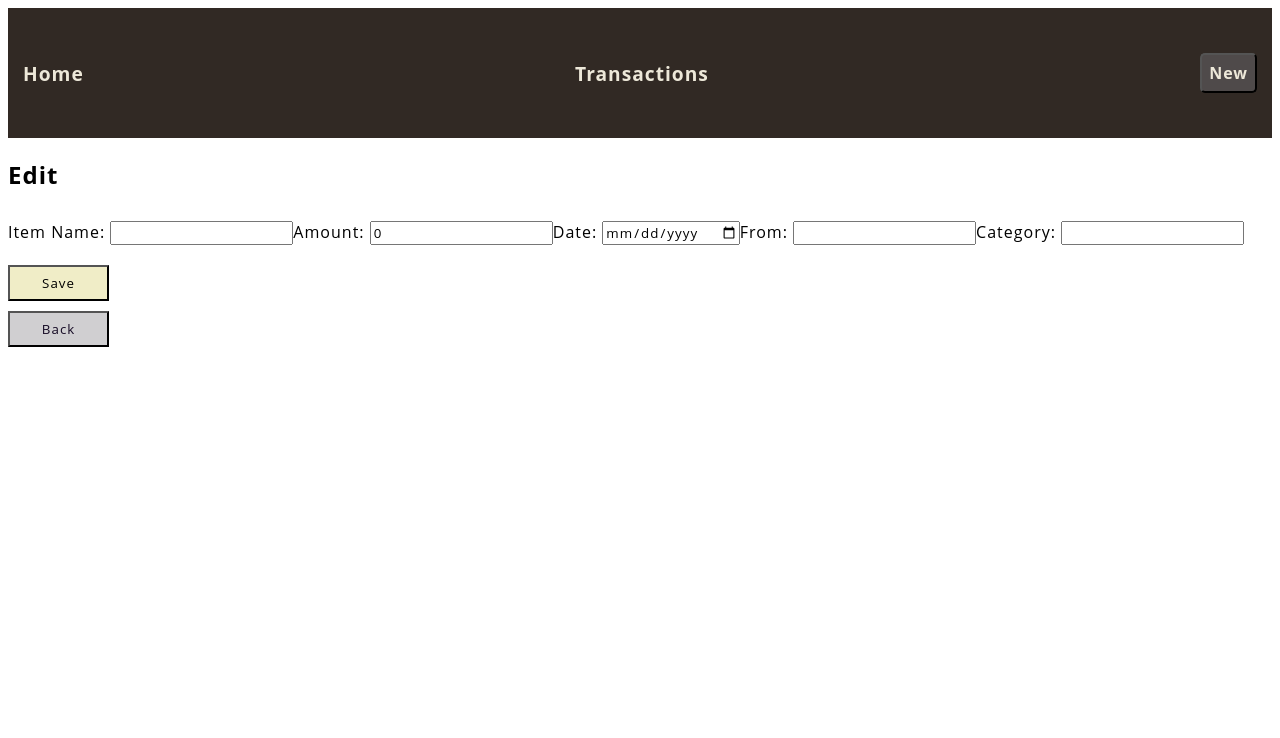
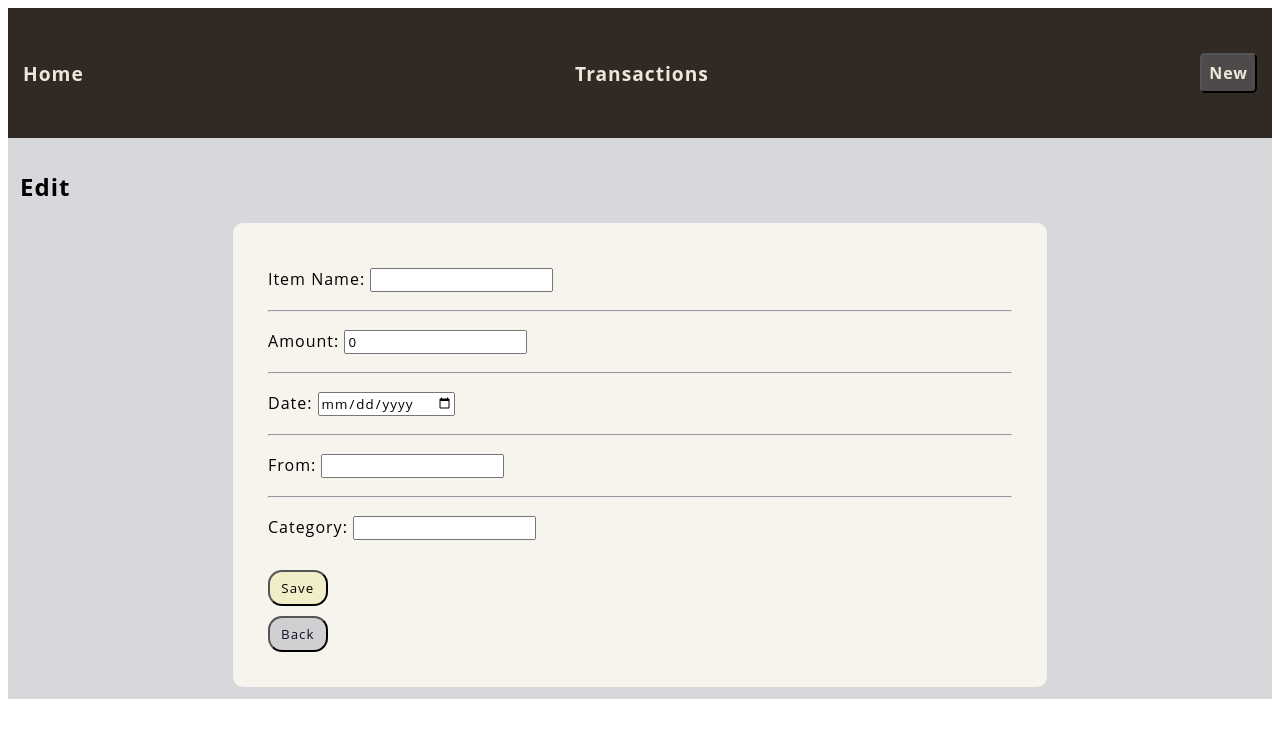
Before and after one commit to minagrullon/Budget-App-Frontend, a React (Create React App) app: page /transactions/1/edit in a window 1280 px wide. Shown: the top 738 px of the page. Built offline with nearby package versions, Linux system fonts and the light colour scheme; no server answers; the HTML template or start-up script is replaced by a standard one.

Commit message:
simplified css

```diff
--- a/src/Components/EditForm.js
+++ b/src/Components/EditForm.js
@@ -52,6 +52,7 @@ export default function EditForm() {
             required
           ></input>
         </label>
+        <hr></hr>
         <label htmlFor="amount" className="item">
           Amount:{" "}
           <input
@@ -63,6 +64,7 @@ export default function EditForm() {
             onChange={handleTextChanges}
           ></input>
         </label>
+        <hr></hr>
         <label htmlFor="date" className="item">
           Date:{" "}
           <input
@@ -74,6 +76,7 @@ export default function EditForm() {
             onChange={handleTextChanges}
           ></input>
         </label>
+        <hr></hr>
         <label htmlFor="from" className="item">
           From:{" "}
           <input
@@ -85,6 +88,7 @@ export default function EditForm() {
             onChange={handleTextChanges}
           ></input>
         </label>
+        <hr></hr>
         <label htmlFor="category" className="item">
           Category:{" "}
           <input
--- /dev/null
+++ b/src/Pages/Edit.css
@@ -0,0 +1,36 @@
+.edit_page {
+  padding: 12px;
+  display: block;
+  background-color: rgb(215, 215, 220);
+}
+
+.edit_form {
+  margin-top: 10px;
+  margin-left: 10px;
+  padding: 35px;
+  background-color: rgb(246, 244, 237);
+  display: grid;
+
+  margin-left: auto;
+  margin-right: auto;
+
+  width: 60%;
+  height: 50%;
+  border-radius: 10px;
+}
+
+input {
+  margin-bottom: 10px;
+  margin-top: 10px;
+}
+
+.submit:hover {
+  cursor: pointer;
+  background-color: rgb(245, 216, 102);
+}
+
+.back_button:hover {
+  cursor: pointer;
+  background-color: rgb(31, 30, 27);
+  color: white;
+}
--- a/src/Pages/Edit.js
+++ b/src/Pages/Edit.js
@@ -1,5 +1,6 @@
 import React from "react";
 import EditForm from "../Components/EditForm";
+import "./Edit.css";
 
 export default function Edit() {
   return (
--- a/src/Pages/New.css
+++ b/src/Pages/New.css
@@ -3,7 +3,7 @@
   background-color: rgb(174, 174, 178);
   /* justify-content: center;
   align-items: center; */
-  height: 100vh;
+  height: 80vh;
   /* background-image: url("https://images.barrons.com/im-338004?width=620&size=1.300990099009901");
   background-repeat: no-repeat;
   background-size: cover; */
@@ -14,7 +14,7 @@
   padding: 10px;
 }
 .new_form {
-  margin-top: 10px;
+  /* margin-top: 10px; */
   margin-left: 10px;
   padding: 35px;
   background-color: rgb(246, 244, 237);
@@ -36,20 +36,22 @@ input {
 .back_button {
   width: 8%;
   height: 36px;
-  /* padding: 6px; */
+
   background-color: rgb(208, 207, 209);
   color: rgb(22, 11, 37);
   margin-top: 10px;
+  border-radius: 14px;
 }
 
 .submit {
   display: flex;
   justify-content: center;
   align-items: center;
-  margin-top: 10px;
+  margin-top: 20px;
   width: 8%;
   height: 36px;
   padding: 6px;
   background-color: rgb(240, 237, 199);
   position: relative;
+  border-radius: 14px;
 }
```
